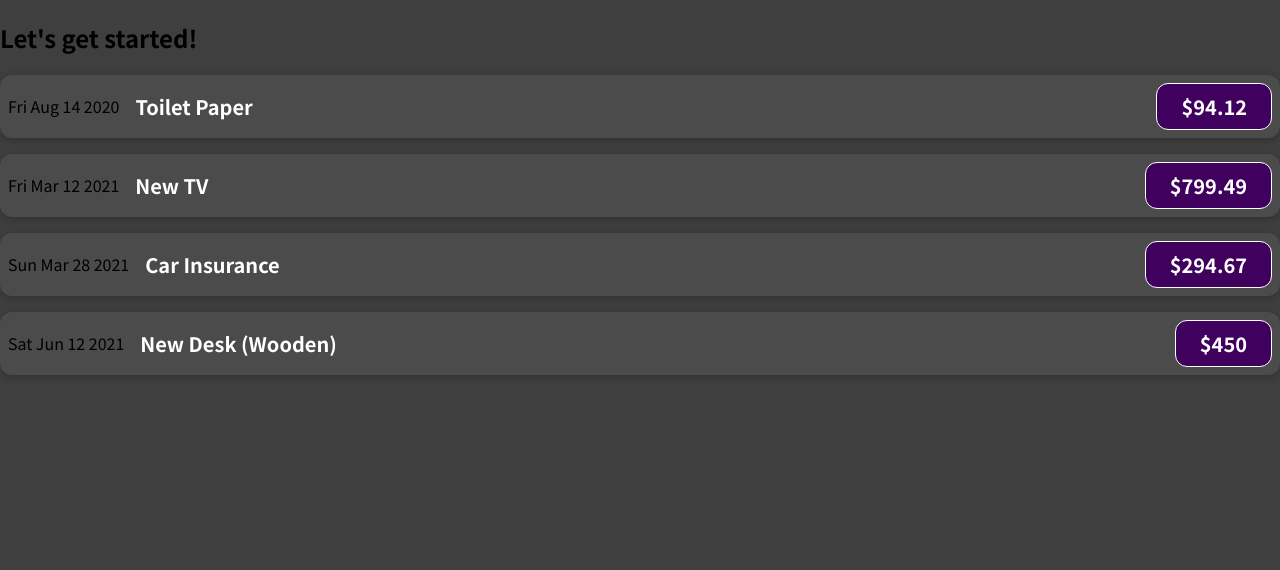
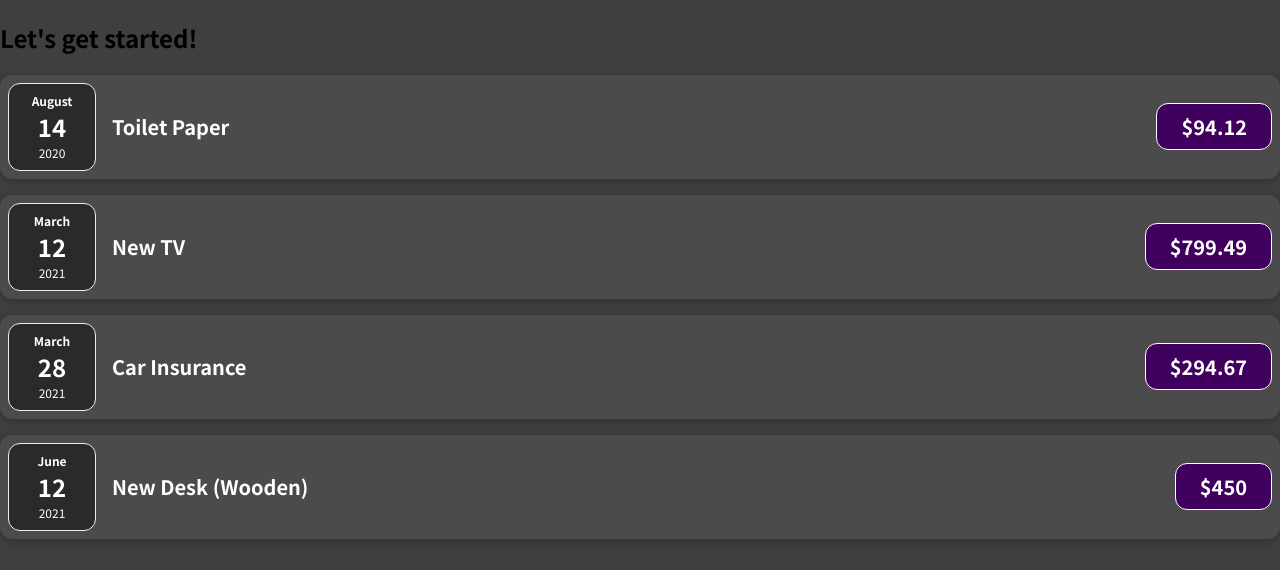
Before and after one commit to sharryy/Expense-Tracker, a JavaScript app: page / in a window 1280 px wide. Shown: the top 570 px of the page. Built offline with nearby package versions, Linux system fonts and the light colour scheme.

Commit message:
Extracted Date into Separate Componenet

```diff
--- /dev/null
+++ b/src/components/ExpenseDate.css
@@ -0,0 +1,26 @@
+.expense-date {
+    display: flex;
+    flex-direction: column;
+    width: 5.5rem;
+    height: 5.5rem;
+    border: 1px solid #ececec;
+    background-color: #2a2a2a;
+    color: white;
+    border-radius: 12px;
+    align-items: center;
+    justify-content: center;
+}
+
+.expense-date__month {
+    font-size: 0.75rem;
+    font-weight: bold;
+}
+
+.expense-date__year {
+    font-size: 0.75rem;
+}
+
+.expense-date__day {
+    font-size: 1.5rem;
+    font-weight: bold;
+}
--- /dev/null
+++ b/src/components/ExpenseDate.js
@@ -0,0 +1,17 @@
+import './ExpenseDate.css'
+
+function ExpenseDate(props) {
+    const month = props.date.toLocaleString('en-US', {month: 'long'});
+    const day = props.date.toLocaleString('en-US', {day: '2-digit'});
+    const year = props.date.getFullYear();
+
+    return (
+        <div className='expense-date'>
+            <div className='expense-date__month'>{month}</div>
+            <div className='expense-date__day'>{day}</div>
+            <div className='expense-date__year'>{year}</div>
+        </div>
+    );
+}
+
+export default ExpenseDate;
--- a/src/components/ExpenseItem.js
+++ b/src/components/ExpenseItem.js
@@ -1,9 +1,10 @@
 import './ExpenseItem.css'
+import ExpenseDate from './ExpenseDate';
 
 function ExpenseItem(props) {
     return (
         <div className="expense-item">
-            <div>{props.date.toDateString()}</div>
+            <ExpenseDate date={props.date}/>
             <div className="expense-item__description">
                 <h2>{props.title}</h2>
                 <div className="expense-item__price">${props.amount}</div>
```
Also changed, not shown: 1 other file (tests, documents, lock files or other folders).
